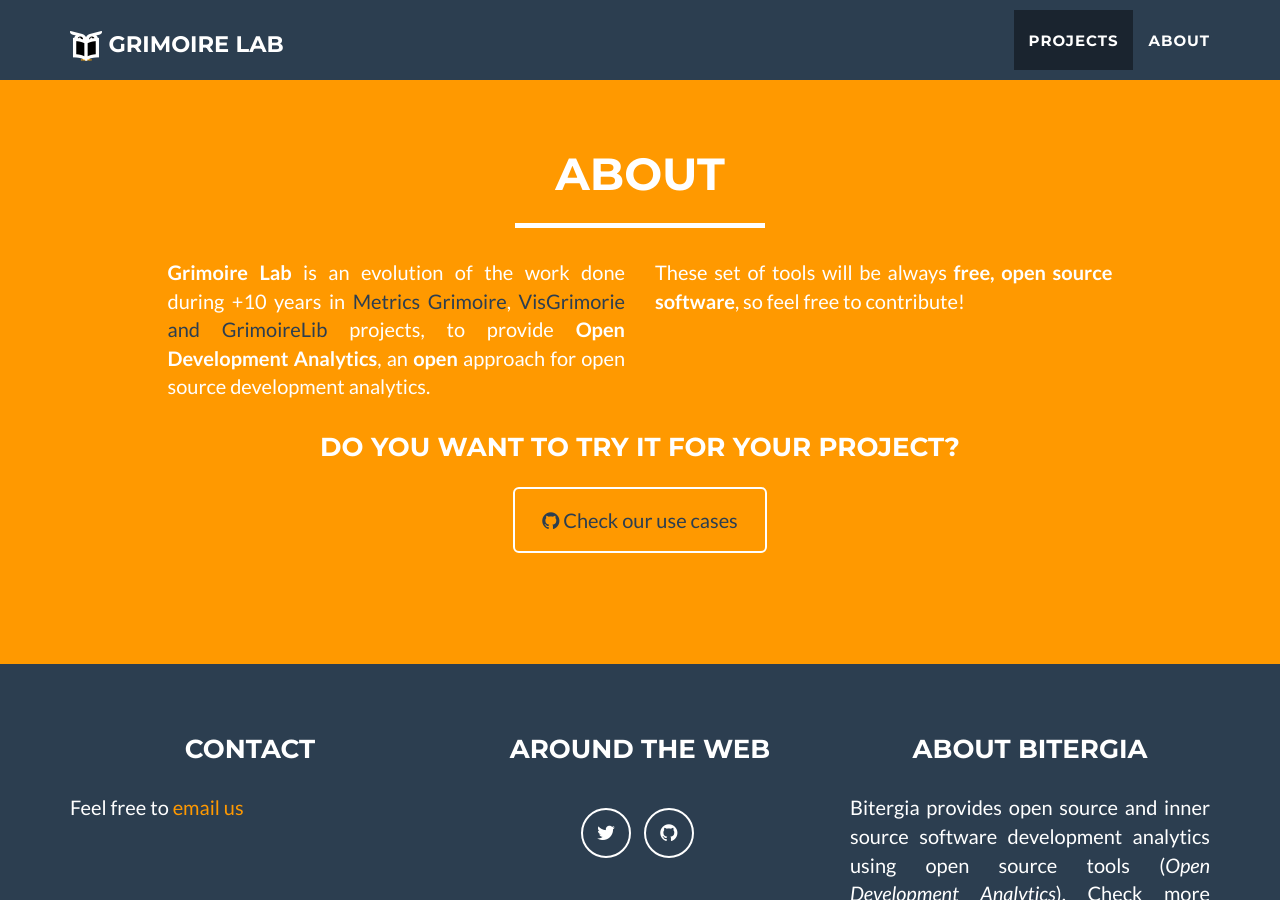
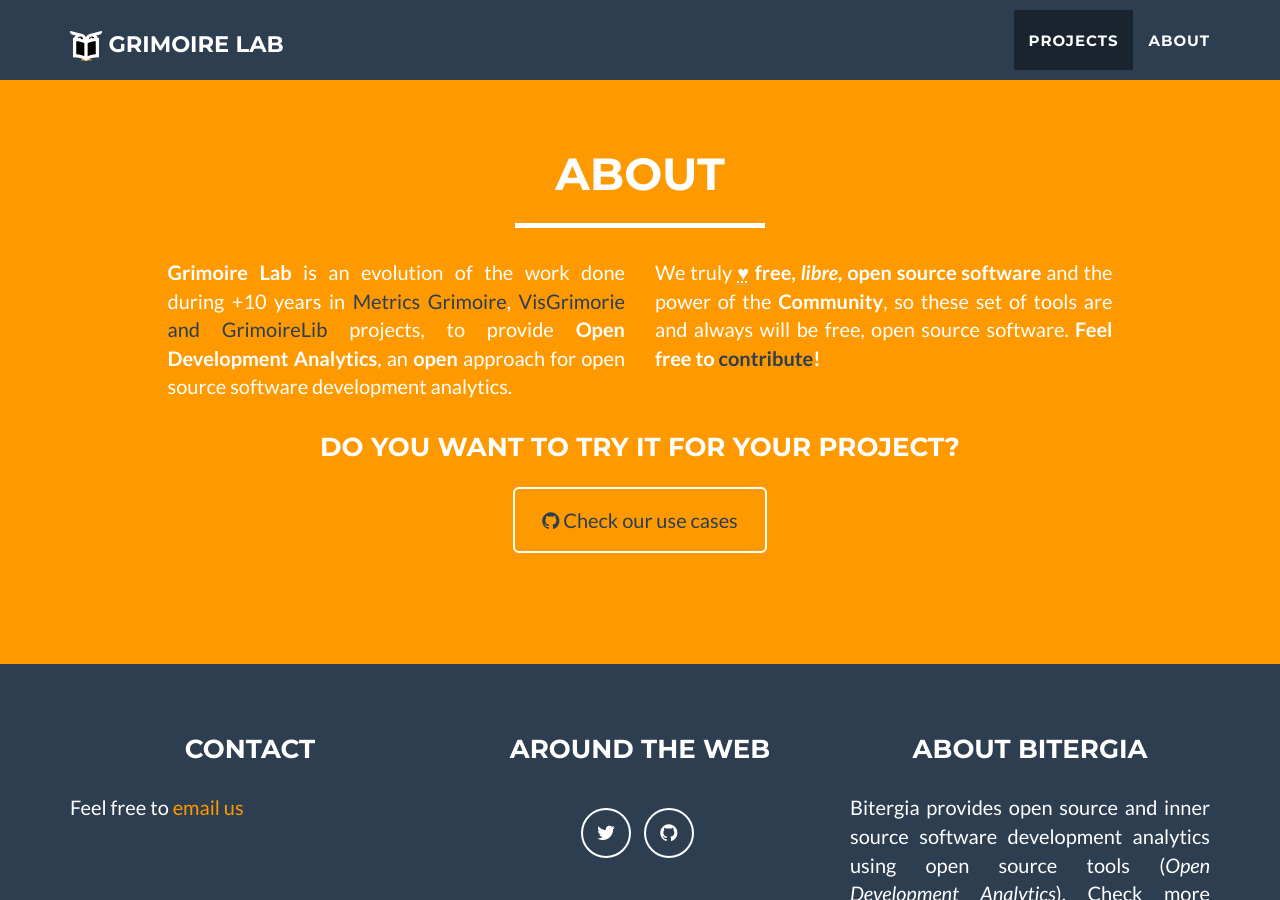
Before and after one commit to chaoss/grimoirelab, a Jekyll site: the page built from index.html, in a window 1280 px wide and 900 px high, scrolled down 1272 px. Built offline with Jekyll 4.4.1, drawn with Linux system fonts in a browser that asks for light colours; nearby versions of some CDN libraries.

Commit message:
Updated website with more active FOSS promotion

```diff
--- a/_includes/about.html
+++ b/_includes/about.html
@@ -10,10 +10,10 @@
             <div class="row">
                 <div class="col-lg-5 col-lg-offset-1">
                     <p class="text-justify"><strong>Grimoire Lab</strong> is an evolution of the work done during +10 years in <a href="http://metricsgrimoire.github.io">Metrics Grimoire</a>, <a href="http://visgrimoire.github.io">VisGrimorie and GrimoireLib</a> projects, to provide <strong>Open Development Analytics</strong>, an <strong>open</strong> approach
-                      for open source development analytics.</p>
+                      for open source software development analytics.</p>
                 </div>
                 <div class="col-lg-5">
-                  <p class="text-justify">These set of tools will be always <strong>free, open source software</strong>, so feel free to contribute!</p>
+                  <p class="text-justify">We truly <abbr title="love">&hearts;</abbr> <strong>free, <em lang="es">libre</em>, open source software</strong> and the power of the <strong>Community</strong>, so these set of tools are and always will be free, open source software. <strong>Feel free to <a href="http://github.com/grimoirelab">contribute</a>!</strong></p>
                 </div>
                 <div class="col-lg-8 col-lg-offset-2 text-center">
                   <h3>Do you want to try it for your project?</h3>
```
